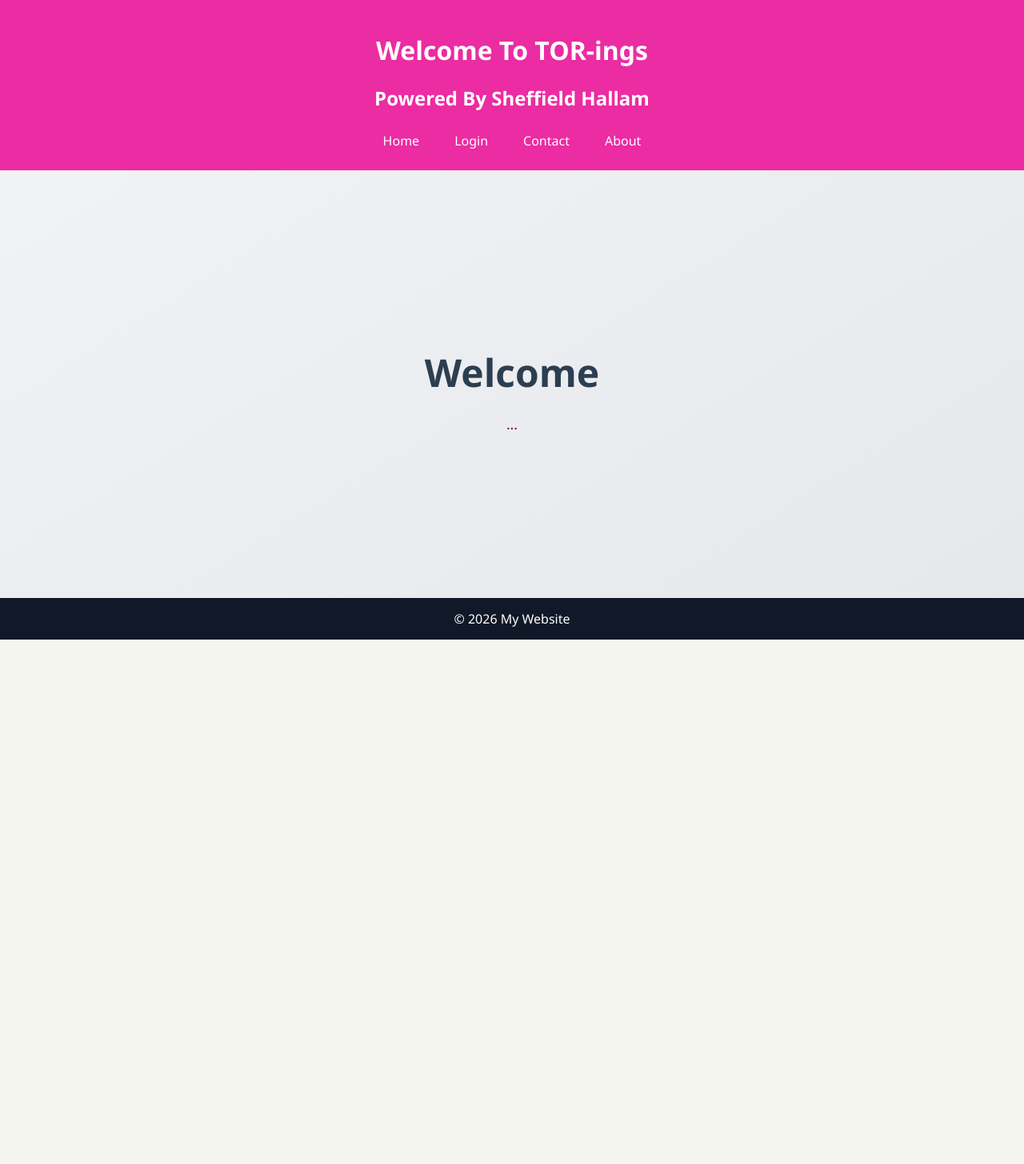
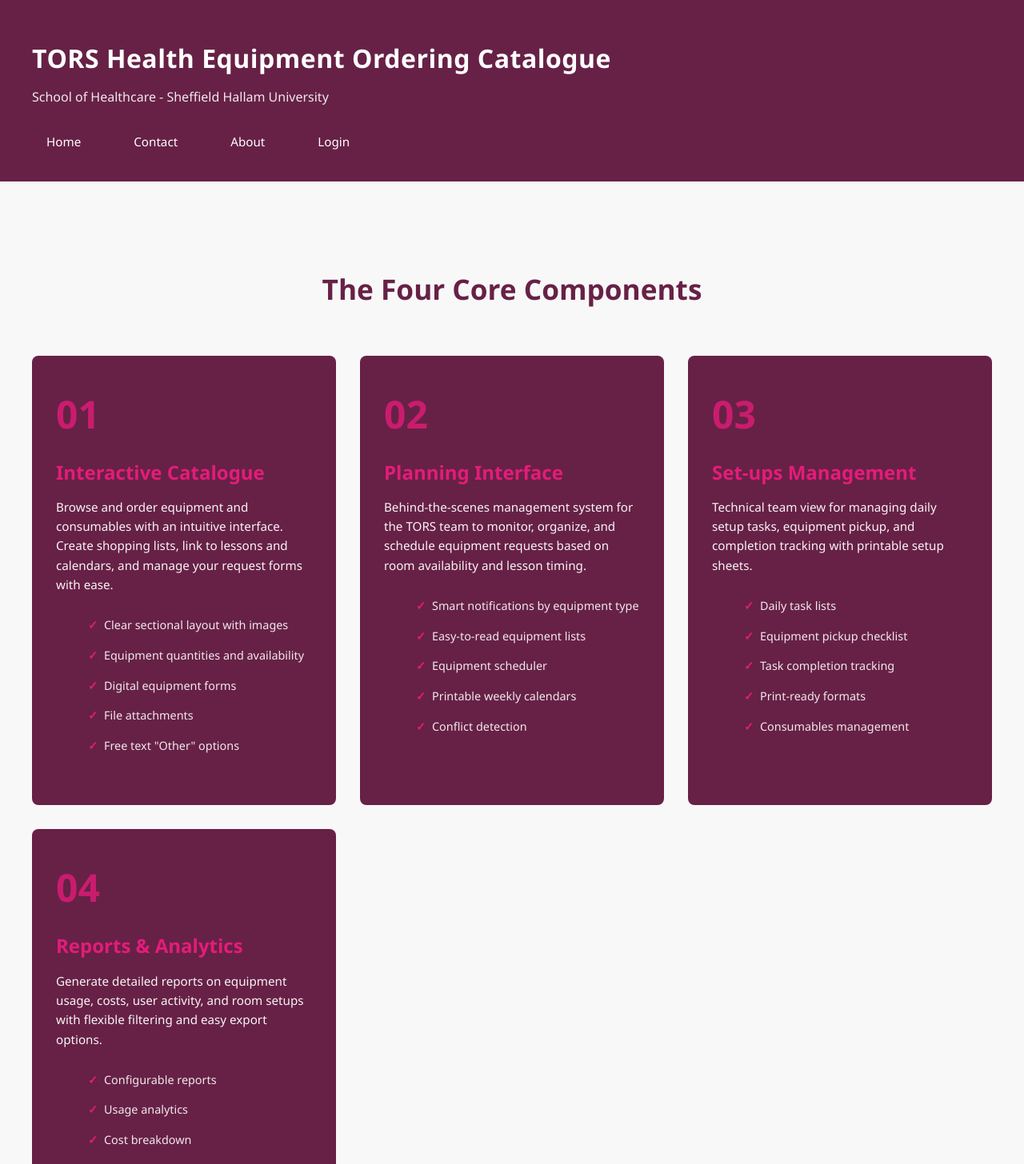
Before and after one commit to LabibMiah/TOR-ing, a Next.js app in the folder tor-ings-app/: page / in a window 1280 px wide. Shown: the top 1456 px of the page at 80% size. Before the commit the page ends 800 px from the top, so only its background shows below. Built offline with nearby package versions, Linux system fonts and the light colour scheme.

Commit message:
Add TORS landing page with Hallam branding and colors

```diff
--- /dev/null
+++ b/tor-ings-app/app/landing.module.css
@@ -0,0 +1,216 @@
+/* Color Variables */
+:root {
+  --hallam-maroon: #672146;
+  --collegiate-crimson: #AC145A;
+  --hallam-pink: #E31C79;
+  --text-white: #ffffff;
+  --text-light: #f0f0f0;
+  --dark-bg: #3d1428;
+}
+
+.main {
+  min-height: 100vh;
+  display: flex;
+  flex-direction: column;
+  background-color: #f8f8f8;
+  font-family: "Segoe UI", Arial, sans-serif;
+  margin: 0;
+  padding: 0;
+  box-sizing: border-box;
+}
+
+/* HEADER */
+.header {
+  background-color: var(--hallam-maroon);
+  color: var(--text-white);
+  padding: 30px 20px;
+}
+
+.headerContent {
+  max-width: 1200px;
+  margin: 0 auto;
+  margin-bottom: 25px;
+}
+
+.header h1 {
+  font-size: 2rem;
+  font-weight: 700;
+  margin-bottom: 8px;
+  letter-spacing: 0.5px;
+}
+
+.subtitle {
+  font-size: 1rem;
+  color: rgba(255, 255, 255, 0.9);
+  font-weight: 300;
+}
+
+.nav {
+  max-width: 1200px;
+  margin: 0 auto;
+  display: flex;
+  justify-content: flex-start;
+  align-items: center;
+  gap: 30px;
+  flex-wrap: wrap;
+}
+
+.nav a {
+  color: var(--text-white);
+  text-decoration: none;
+  font-size: 0.95rem;
+  font-weight: 500;
+  padding: 8px 16px;
+  border-radius: 4px;
+  border: 2px solid transparent;
+}
+
+.loginBtn {
+  background-color: var(--hallam-pink);
+  border-color: var(--hallam-pink) !important;
+  margin-left: auto;
+}
+
+/* HERO SECTION */
+.hero {
+  background-color: var(--hallam-maroon);
+  color: var(--text-white);
+  padding: 100px 20px;
+  text-align: center;
+  flex: 1;
+  display: flex;
+  align-items: center;
+  justify-content: center;
+}
+
+.heroContent {
+  max-width: 800px;
+}
+
+.heroContent h2 {
+  font-size: 2.8rem;
+  font-weight: 700;
+  margin-bottom: 20px;
+  line-height: 1.3;
+}
+
+.heroContent p {
+  font-size: 1.2rem;
+  margin-bottom: 40px;
+  color: rgba(255, 255, 255, 0.95);
+  line-height: 1.6;
+}
+
+
+/* FEATURES SECTION */
+.features {
+  max-width: 1200px;
+  margin: 80px auto;
+  padding: 0 20px;
+  width: 100%;
+}
+
+.features h2 {
+  text-align: center;
+  font-size: 2.2rem;
+  color: var(--hallam-maroon);
+  margin-bottom: 60px;
+  font-weight: 700;
+}
+
+.featureGrid {
+  display: grid;
+  grid-template-columns: repeat(auto-fit, minmax(280px, 1fr));
+  gap: 30px;
+  margin-bottom: 60px;
+}
+
+.featureCard {
+  background-color: var(--hallam-maroon);
+  color: var(--text-white);
+  padding: 40px 30px;
+  border-radius: 8px;
+  position: relative;
+}
+
+.featureNumber {
+  font-size: 3rem;
+  font-weight: 700;
+  color: var(--hallam-pink);
+  margin-bottom: 15px;
+  opacity: 0.8;
+}
+
+.featureCard h3 {
+  font-size: 1.5rem;
+  margin-bottom: 15px;
+  font-weight: 600;
+  color: var(--hallam-pink);
+}
+
+.featureCard p {
+  font-size: 0.95rem;
+  line-height: 1.6;
+  margin-bottom: 20px;
+  color: rgba(255, 255, 255, 0.95);
+}
+
+.featureList {
+  list-style: none;
+}
+
+.featureList li {
+  font-size: 0.9rem;
+  padding: 8px 0;
+  padding-left: 20px;
+  position: relative;
+  color: rgba(255, 255, 255, 0.9);
+  line-height: 1.5;
+}
+
+.featureList li:before {
+  content: "✓";
+  position: absolute;
+  left: 0;
+  color: var(--hallam-pink);
+  font-weight: bold;
+}
+
+
+
+
+
+.footer {
+  background-color: var(--dark-bg);
+  color: var(--text-white);
+  margin-top: auto;
+  padding: 40px 20px;
+  border-top: 3px solid var(--hallam-pink);
+}
+
+.footerContent {
+  max-width: 1200px;
+  margin: 0 auto;
+  display: flex;
+  justify-content: space-between;
+  align-items: center;
+  flex-wrap: wrap;
+  gap: 30px;
+}
+
+.footerContent p {
+  font-size: 0.95rem;
+  color: rgba(255, 255, 255, 0.8);
+}
+
+.footerNav {
+  display: flex;
+  gap: 30px;
+  list-style: none;
+}
+
+.footerNav a {
+  color: var(--text-white);
+  text-decoration: none;
+  font-size: 0.95rem;
+}
--- a/tor-ings-app/app/page.tsx
+++ b/tor-ings-app/app/page.tsx
@@ -1,34 +1,92 @@
-import styles from "./home.module.css";
+import styles from "./landing.module.css";
 import Link from "next/link";
+
+export default function Home() {
+  return (
+    <main className={styles.main}>
+      <header className={styles.header}>
+        <div className={styles.headerContent}>
+          <h1>TORS Health Equipment Ordering Catalogue</h1>
+          <p className={styles.subtitle}>School of Healthcare - Sheffield Hallam University</p>
+        </div>
+
+        <nav className={styles.nav}>
+          <Link href="/">Home</Link>
+          <Link href="/contact">Contact</Link>
+          <Link href="/about">About</Link>
+          <Link href="/login">Login</Link>
+        </nav>
+      </header>
 
 
 
-export default function Home() {
-  return (
-    <main className={styles.page}>
-      <header className={styles.header}>
-        <h1>Welcome To TOR-ings</h1>
-        <h2>Powered By Sheffield Hallam</h2>
+      <section className={styles.features}>
+        <h2>The Four Core Components</h2>
 
-        <nav className={styles.nav}>
-          <Link href="/">Home</Link>
-          <Link href="/login">Login</Link>
-          <Link href="/contact">Contact</Link>
-          <Link href="/about">About</Link>
+        <div className={styles.featureGrid}>
+          <div className={styles.featureCard}>
+            <div className={styles.featureNumber}>01</div>
+            <h3>Interactive Catalogue</h3>
+            <p>Browse and order equipment and consumables with an intuitive interface. Create shopping lists, link to lessons and calendars, and manage your request forms with ease.</p>
+            <ul className={styles.featureList}>
+              <li>Clear sectional layout with images</li>
+              <li>Equipment quantities and availability</li>
+              <li>Digital equipment forms</li>
+              <li>File attachments</li>
+              <li>Free text "Other" options</li>
+            </ul>
+          </div>
 
+          <div className={styles.featureCard}>
+            <div className={styles.featureNumber}>02</div>
+            <h3>Planning Interface</h3>
+            <p>Behind-the-scenes management system for the TORS team to monitor, organize, and schedule equipment requests based on room availability and lesson timing.</p>
+            <ul className={styles.featureList}>
+              <li>Smart notifications by equipment type</li>
+              <li>Easy-to-read equipment lists</li>
+              <li>Equipment scheduler</li>
+              <li>Printable weekly calendars</li>
+              <li>Conflict detection</li>
+            </ul>
+          </div>
 
-        </nav>
-      </header>
+          <div className={styles.featureCard}>
+            <div className={styles.featureNumber}>03</div>
+            <h3>Set-ups Management</h3>
+            <p>Technical team view for managing daily setup tasks, equipment pickup, and completion tracking with printable setup sheets.</p>
+            <ul className={styles.featureList}>
+              <li>Daily task lists</li>
+              <li>Equipment pickup checklist</li>
+              <li>Task completion tracking</li>
+              <li>Print-ready formats</li>
+              <li>Consumables management</li>
+            </ul>
+          </div>
 
-      <section className={styles.hero}>
-        <div>
-          <h2>Welcome</h2>
-          <p>...</p>
+          <div className={styles.featureCard}>
+            <div className={styles.featureNumber}>04</div>
+            <h3>Reports & Analytics</h3>
+            <p>Generate detailed reports on equipment usage, costs, user activity, and room setups with flexible filtering and easy export options.</p>
+            <ul className={styles.featureList}>
+              <li>Configurable reports</li>
+              <li>Usage analytics</li>
+              <li>Cost breakdown</li>
+              <li>User activity tracking</li>
+              <li>Excel/Word export</li>
+            </ul>
+          </div>
         </div>
       </section>
 
+
       <footer className={styles.footer}>
-        © 2026 My Website
+        <div className={styles.footerContent}>
+          <p> 2026 TORS Health Equipment Ordering System. Sheffield Hallam University.</p>
+          <nav className={styles.footerNav}>
+            <Link href="/contact">Contact</Link>
+            <Link href="/about">About</Link>
+          </nav>
+        </div>
       </footer>
     </main>
   );
```
